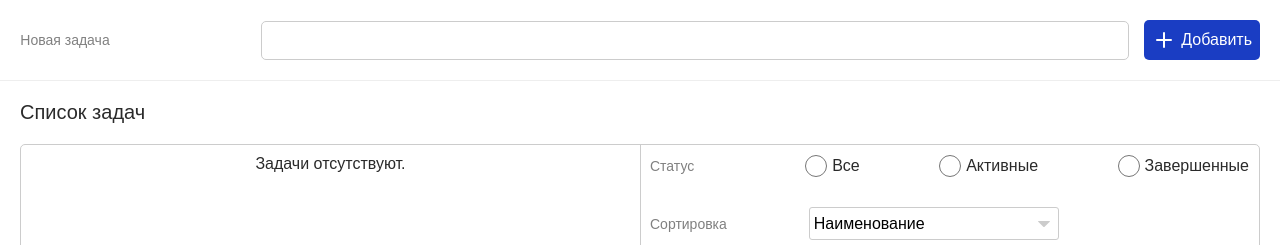
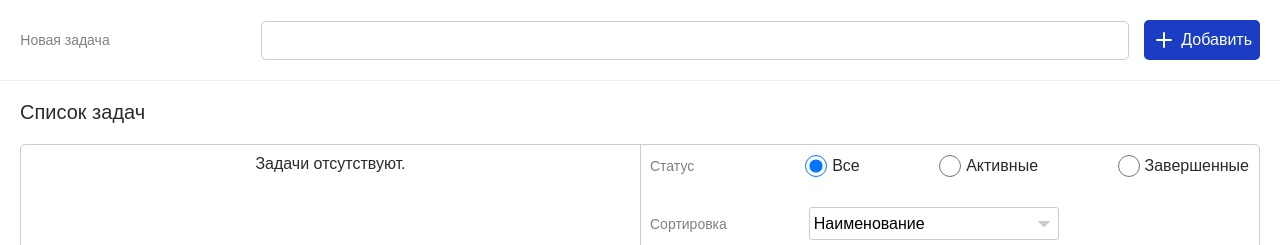
Before and after one commit to StasyaShu/test-datagile-react, a React (Create React App) app in the folder todo-list/: page / in a window 1280 px wide. Shown: the top 245 px of the page. Built offline with nearby package versions, Linux system fonts and the light colour scheme.

Commit message:
Фильтр по статусу по умолчанию Все

```diff
--- a/todo-list/src/components/Filters/Filters.js
+++ b/todo-list/src/components/Filters/Filters.js
@@ -12,7 +12,7 @@ const Filters = () => {
   const dispatch = useDispatch();
 
   const filersRadio = [
-    {id: 'all', text: 'Все', value: 'all'},
+    {id: 'all', text: 'Все', value: 'all', isChecked: true},
     {id: 'active', text: 'Активные', value: 'active'},
     {id: 'finished', text: 'Завершенные', value: 'finished'},
   ];
@@ -49,6 +49,7 @@ const Filters = () => {
                 id={`${block.id}`}
                 value={`${block.value}`}
                 name='status'
+                defaultChecked={block.isChecked}
                 onClick={() => handleRadioOption(block.value)}
               ></input>
               <label htmlFor={`${block.id}`}>{block.text}</label>
--- a/todo-list/src/components/TodoList/TodoList.js
+++ b/todo-list/src/components/TodoList/TodoList.js
@@ -17,8 +17,6 @@ const TodoList = () => {
   const todos = useSelector(selectTodos);
   const onlyFinishedFilter = useSelector(selectOnlyFinished);
   const sortValue = useSelector(selectSortValue);
-
-  console.log(sortValue);
 
   const filteredTodos = todos.filter(todo => {
     if (onlyFinishedFilter === null) return true;
```
